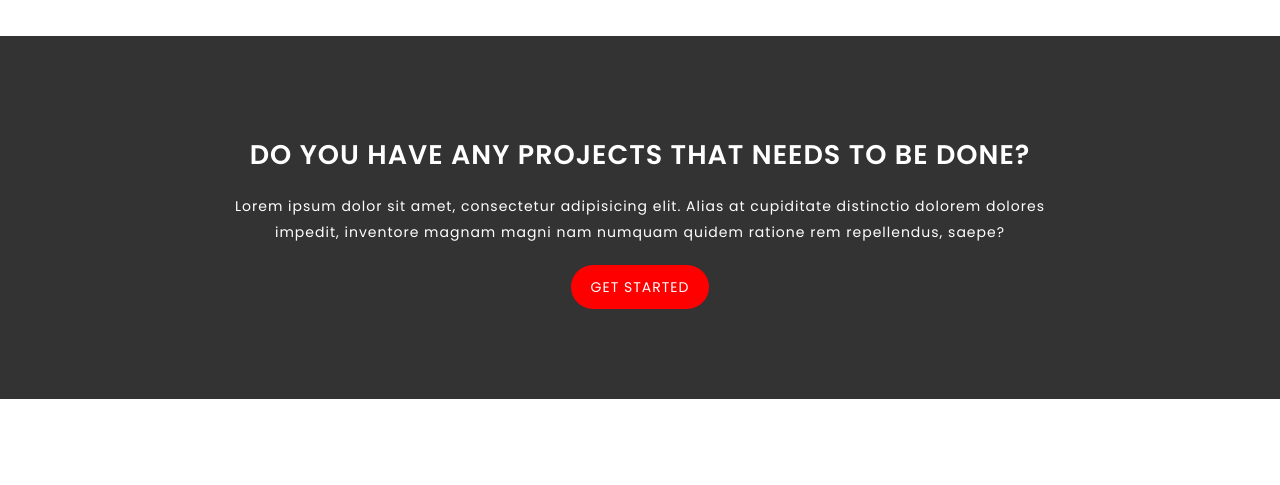
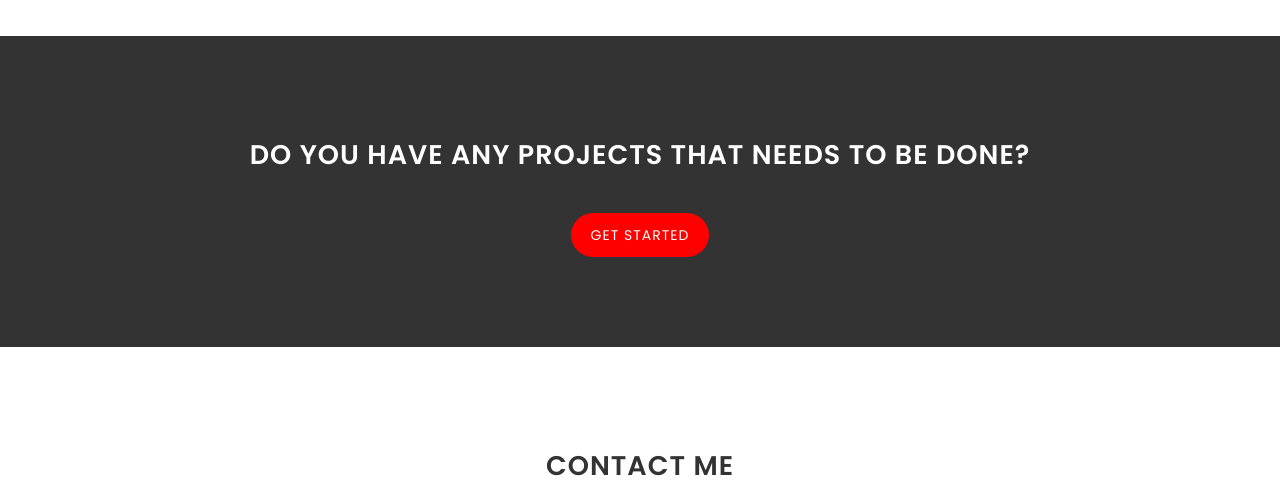
Before and after one commit to Aznoryusof/django_mysite, a Django app: page / in a window 1280 px wide. Shown: the part 2956-3441 px from the top of the page. Run offline with Django 3.2, Linux system fonts and the light colour scheme; data comes from the database, SQL or seed files in the repository; both versions use the stored data as it was after the commit; some libraries are stand-ins or nearby versions.

```diff
--- a/my_site/templates/home.html
+++ b/my_site/templates/home.html
@@ -99,8 +99,7 @@
             <div class="row">
                 <div class="single-invite text-center">
                     <h2>Do you have any projects that needs to be done?</h2>
-                    <p>Lorem ipsum dolor sit amet, consectetur adipisicing elit. Alias at cupiditate distinctio dolorem
-                        dolores impedit, inventore magnam magni nam numquam quidem ratione rem repellendus, saepe?</p>
+                    <p></p>
                     <a href="#contact" class="my-btn-3">Get started</a>
                 </div>
             </div>
```
Also changed, not shown: my_site/db.sqlite3.
